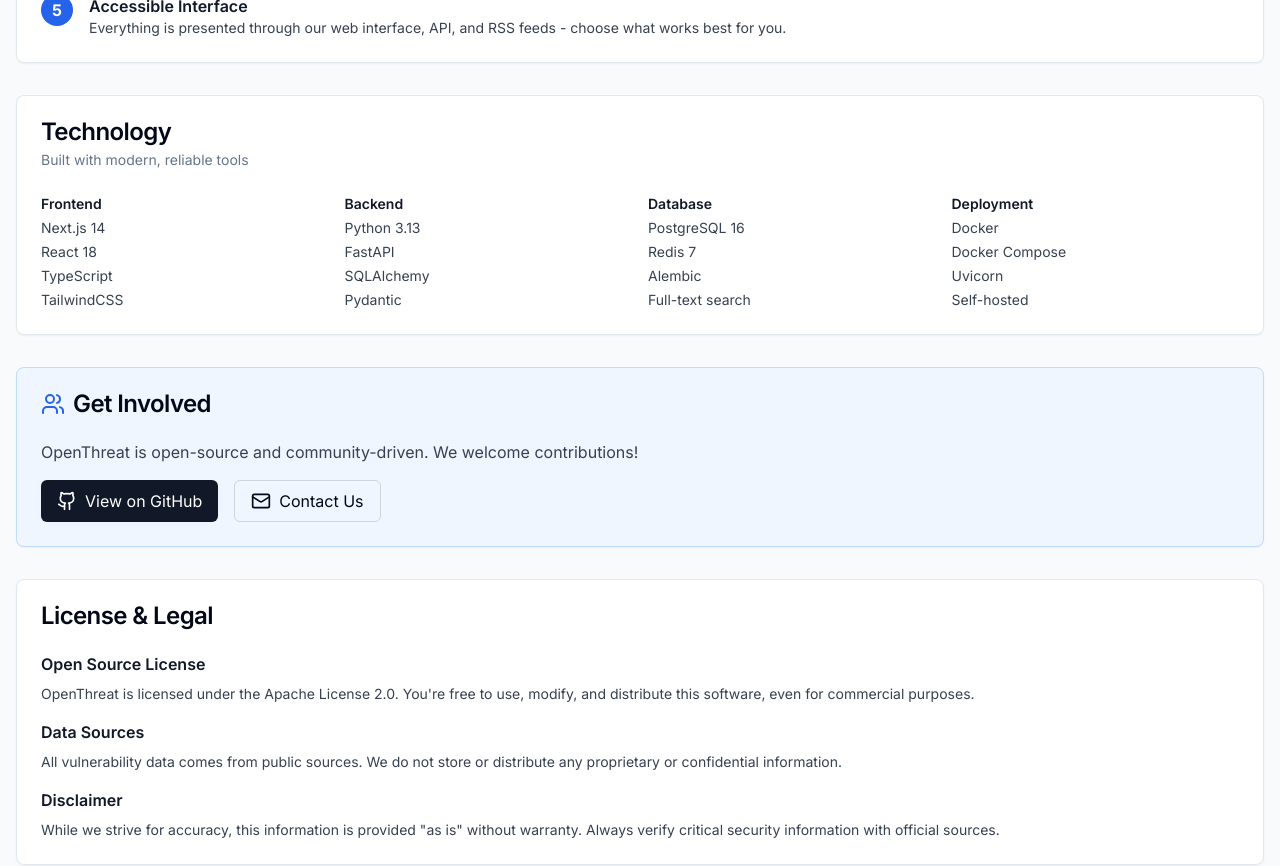
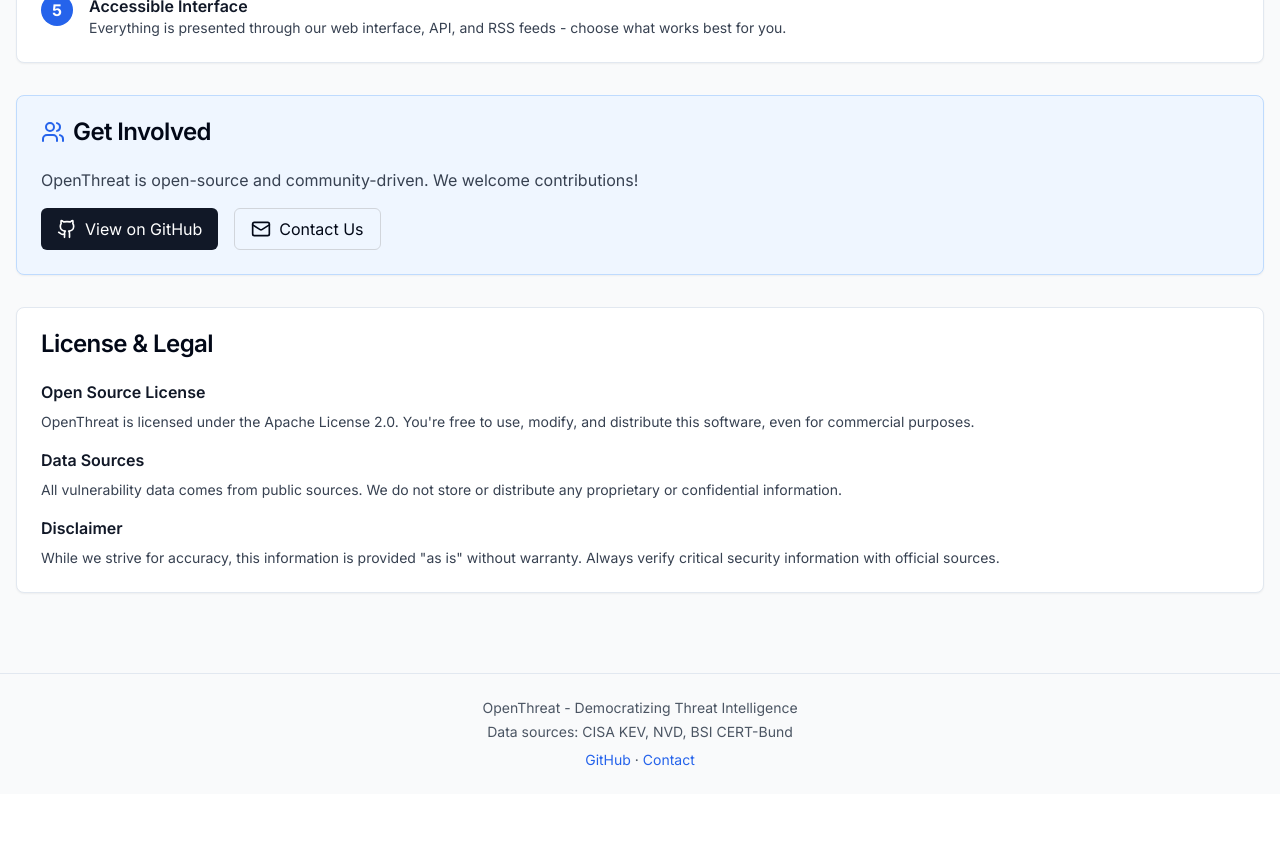
Before and after one commit to hoodinformatik/OpenThreat, a Next.js app in the folder frontend/: page /about in a window 1280 px wide. Shown: the part 1540-2406 px from the top of the page. After the commit the page ends 2334 px from the top, so only its background shows below. Built offline with nearby package versions, Linux system fonts and the light colour scheme.

Commit message:
docs: update contact info and GitHub links to hoodinformatik organization

```diff
--- a/frontend/app/about/page.tsx
+++ b/frontend/app/about/page.tsx
@@ -237,54 +237,6 @@
         </CardContent>
       </Card>
 
-      {/* Tech Stack */}
-      <Card>
-        <CardHeader>
-          <CardTitle>Technology</CardTitle>
-          <CardDescription>Built with modern, reliable tools</CardDescription>
-        </CardHeader>
-        <CardContent>
-          <div className="grid grid-cols-2 md:grid-cols-4 gap-4 text-sm">
-            <div>
-              <h4 className="font-semibold text-gray-900 mb-1">Frontend</h4>
-              <ul className="text-gray-700 space-y-1">
-                <li>Next.js 14</li>
-                <li>React 18</li>
-                <li>TypeScript</li>
-                <li>TailwindCSS</li>
-              </ul>
-            </div>
-            <div>
-              <h4 className="font-semibold text-gray-900 mb-1">Backend</h4>
-              <ul className="text-gray-700 space-y-1">
-                <li>Python 3.13</li>
-                <li>FastAPI</li>
-                <li>SQLAlchemy</li>
-                <li>Pydantic</li>
-              </ul>
-            </div>
-            <div>
-              <h4 className="font-semibold text-gray-900 mb-1">Database</h4>
-              <ul className="text-gray-700 space-y-1">
-                <li>PostgreSQL 16</li>
-                <li>Redis 7</li>
-                <li>Alembic</li>
-                <li>Full-text search</li>
-              </ul>
-            </div>
-            <div>
-              <h4 className="font-semibold text-gray-900 mb-1">Deployment</h4>
-              <ul className="text-gray-700 space-y-1">
-                <li>Docker</li>
-                <li>Docker Compose</li>
-                <li>Uvicorn</li>
-                <li>Self-hosted</li>
-              </ul>
-            </div>
-          </div>
-        </CardContent>
-      </Card>
-
       {/* Get Involved */}
       <Card className="bg-blue-50 border-blue-200">
         <CardHeader>
@@ -299,7 +251,7 @@
           </p>
           <div className="flex flex-wrap gap-4">
             <a
-              href="https://github.com/yourusername/openthreat"
+              href="https://github.com/hoodinformatik/OpenThreat"
               target="_blank"
               rel="noopener noreferrer"
               className="inline-flex items-center space-x-2 px-4 py-2 bg-gray-900 text-white rounded-md hover:bg-gray-800 transition-colors"
@@ -308,7 +260,7 @@
               <span>View on GitHub</span>
             </a>
             <a
-              href="mailto:contact@openthreat.io"
+              href="mailto:hoodinformatik@gmail.com"
               className="inline-flex items-center space-x-2 px-4 py-2 border border-gray-300 rounded-md hover:bg-gray-50 transition-colors"
             >
               <Mail className="h-5 w-5" />
--- a/frontend/app/layout.tsx
+++ b/frontend/app/layout.tsx
@@ -26,7 +26,24 @@
           <footer className="border-t mt-12 py-6 text-center text-sm text-gray-600">
             <p>OpenThreat - Democratizing Threat Intelligence</p>
             <p className="mt-1">
-              Data sources: CISA KEV, NVD, CVE Search, MITRE ATT&CK
+              Data sources: CISA KEV, NVD, BSI CERT-Bund
+            </p>
+            <p className="mt-2">
+              <a
+                href="https://github.com/hoodinformatik/OpenThreat"
+                target="_blank"
+                rel="noopener noreferrer"
+                className="text-blue-600 hover:text-blue-700 hover:underline"
+              >
+                GitHub
+              </a>
+              {" · "}
+              <a
+                href="mailto:hoodinformatik@gmail.com"
+                className="text-blue-600 hover:text-blue-700 hover:underline"
+              >
+                Contact
+              </a>
             </p>
           </footer>
         </div>
--- a/frontend/components/navigation.tsx
+++ b/frontend/components/navigation.tsx
@@ -54,7 +54,7 @@
 
           <div className="flex items-center space-x-4">
             <a
-              href="https://github.com/yourusername/openthreat"
+              href="https://github.com/hoodinformatik/OpenThreat"
               target="_blank"
               rel="noopener noreferrer"
               className="text-gray-600 hover:text-gray-900"
```
Also changed, not shown: 1 other file (tests, documents, lock files or other folders).
